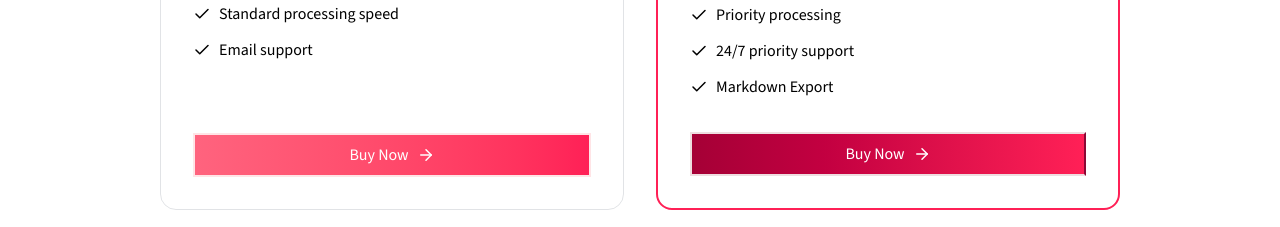
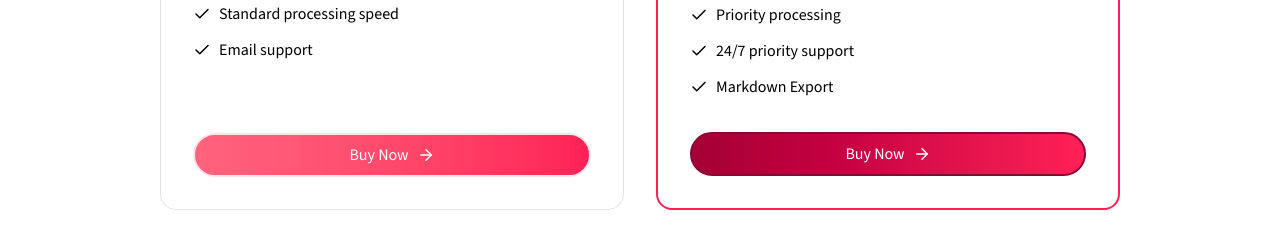
Before and after one commit to vatsal-prajapati-1/summize, a Next.js app: page / in a window 1280 px wide. Shown: the part 1980-2207 px from the top of the page. Built offline with nearby package versions, Linux system fonts and the light colour scheme; no server answers.

Commit message:
style(home): improve button styling and code readability in pricing section
Adjust the button styling by adding rounded corners and simplifying border logic. Also, enhance code readability by formatting the PricingCard component props more clearly.

```diff
--- a/src/components/home/pricing-section.tsx
+++ b/src/components/home/pricing-section.tsx
@@ -83,9 +83,9 @@ const PricingCard = ({
           <Link
             href={paymentLink}
             className={cn(
-              "w-full flex items-center justify-center gap-2 bg-gradient-to-r from-rose-800 to-rose-500 hover:from-rose-500 hover:to-rose-800 text-white border-2 py-2",
+              "w-full rounded-full flex items-center justify-center gap-2 bg-gradient-to-r from-rose-800 to-rose-500 hover:from-rose-500 hover:to-rose-800 text-white border-2 py-2",
               id === "pro"
-                ? "border-r-rose-900"
+                ? "border-rose-900"
                 : "border-rose-100 from-rose-400 to-rose-500"
             )}
           >
@@ -108,7 +108,10 @@ const PricingSection = () => {
         </div>
         <div className="relative flex justify-center flex-col lg:flex-row items-center lg:items-stretch gap-8">
           {plans.map((plan) => (
-            <PricingCard key={plan.id} {...{...plan, price: Number(plan.price)}} />
+            <PricingCard
+              key={plan.id}
+              {...{ ...plan, price: Number(plan.price) }}
+            />
           ))}
         </div>
       </div>
```
